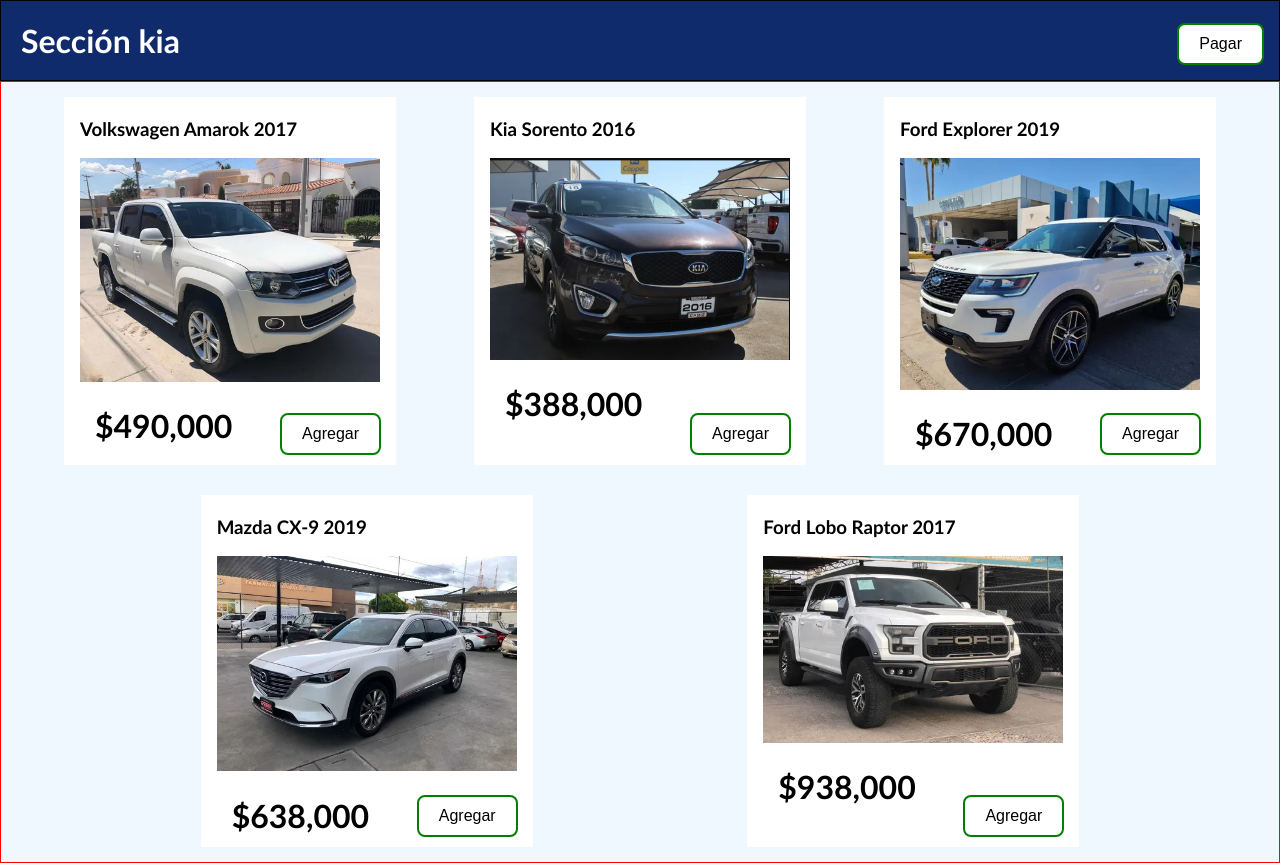
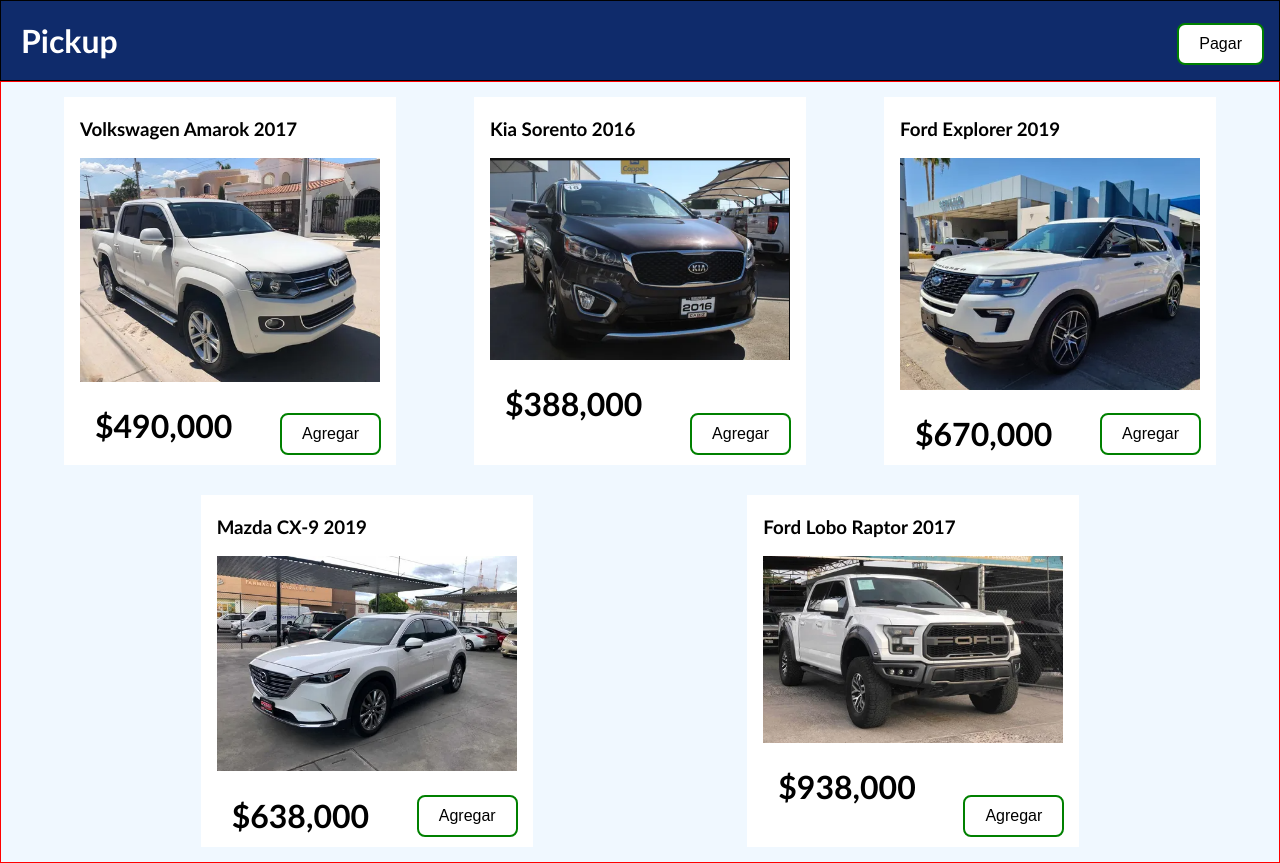
Before and after one commit to Grageda99/ProyectoFinal, a plain HTML site: page Pickup.html in a window 1280 px wide. Drawn offline with Linux system fonts and the light colour scheme.

Commit message:
Update Pickup.html

```diff
--- a/Pickup.html
+++ b/Pickup.html
@@ -12,7 +12,7 @@
 
 <body>
     <div class="page-nav">
-        <h1>Sección kia</h1>
+        <h1>Pickup</h1>
         <button id="checkout" class="button-checkout" onclick="pay()">Pagar</button>
     </div>
     <div class="page-content">
```
